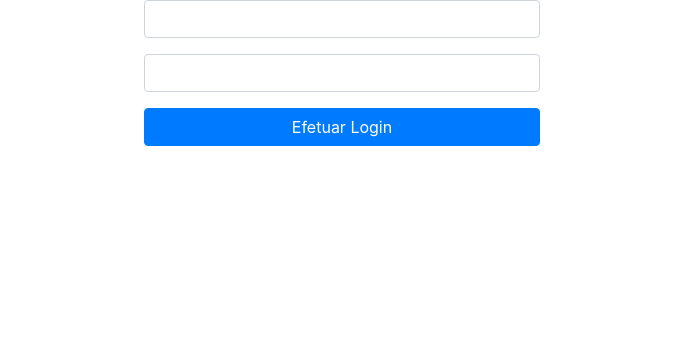
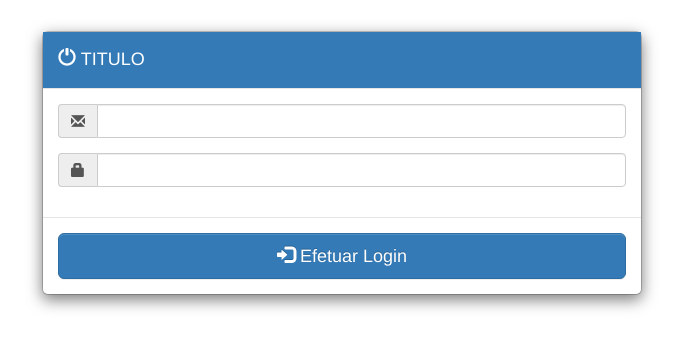
Before and after one commit to enivaldoqueiroz/painelAdmin, a PHP site: page / in a window 1280 px wide. Shown: the top 349 px of the page, without its empty margins (298-981 px from the left). Run offline with PHP 8.4, Linux system fonts and the light colour scheme; some libraries are stand-ins or nearby versions.

Commit message:
Finalizado a tela de login do Painel Administrativo.

```diff
--- a/index.php
+++ b/index.php
@@ -9,8 +9,12 @@
     <title><?= TITULO ?></title>
 
     <link rel="stylesheet" href="css/normalize.css" type="text/css">
+    <!-- Optional theme -->
+    <link rel="stylesheet" href="https://maxcdn.bootstrapcdn.com/bootstrap/3.3.7/css/bootstrap-theme.min.css" integrity="sha384-rHyoN1iRsVXV4nD0JutlnGaslCJuC7uwjduW9SVrLvRYooPp2bWYgmgJQIXwl/Sp" crossorigin="anonymous">
     <!-- Bootstrap CSS -->
-    <link rel="stylesheet" href="https://stackpath.bootstrapcdn.com/bootstrap/4.1.1/css/bootstrap.min.css" integrity="sha384-WskhaSGFgHYWDcbwN70/dfYBj47jz9qbsMId/iRN3ewGhXQFZCSftd1LZCfmhktB" crossorigin="anonymous">
+    <link rel="stylesheet" href="https://maxcdn.bootstrapcdn.com/bootstrap/3.3.7/css/bootstrap.min.css" integrity="sha384-BVYiiSIFeK1dGmJRAkycuHAHRg32OmUcww7on3RYdg4Va+PmSTsz/K68vbdEjh4u" crossorigin="anonymous">
+
+    <link rel="stylesheet" href="css/style.css" type="text/css" />
 
 </head>
 <body>
@@ -25,9 +29,18 @@
     <!-- Optional JavaScript -->
     <!-- jQuery first, then Popper.js, then Bootstrap JS -->
     <script src="https://ajax.googleapis.com/ajax/libs/jquery/3.3.1/jquery.min.js"></script>
+
+    <!--
     <script src="https://code.jquery.com/jquery-3.3.1.slim.min.js" integrity="sha384-q8i/X+965DzO0rT7abK41JStQIAqVgRVzpbzo5smXKp4YfRvH+8abtTE1Pi6jizo" crossorigin="anonymous"></script>
     <script src="https://cdnjs.cloudflare.com/ajax/libs/popper.js/1.14.3/umd/popper.min.js" integrity="sha384-ZMP7rVo3mIykV+2+9J3UJ46jBk0WLaUAdn689aCwoqbBJiSnjAK/l8WvCWPIPm49" crossorigin="anonymous"></script>
     <script src="https://stackpath.bootstrapcdn.com/bootstrap/4.1.1/js/bootstrap.min.js" integrity="sha384-smHYKdLADwkXOn1EmN1qk/HfnUcbVRZyYmZ4qpPea6sjB/pTJ0euyQp0Mk8ck+5T" crossorigin="anonymous"></script>
+    -->
+
+
+
+
+    <!-- Latest compiled and minified JavaScript -->
+    <script src="https://maxcdn.bootstrapcdn.com/bootstrap/3.3.7/js/bootstrap.min.js" integrity="sha384-Tc5IQib027qvyjSMfHjOMaLkfuWVxZxUPnCJA7l2mCWNIpG9mGCD8wGNIcPD7Txa" crossorigin="anonymous"></script>
 
     </div>
 
--- a/pag/login.php
+++ b/pag/login.php
@@ -1,21 +1,41 @@
 <div class="row">
   <div class="col-md-4"></div>
-  <div class="col-md-4">
-
-    <form method="post" action="exe/exe_login.php">
-        <div class="form-group">
-        <input class="form-control" type="email" name="user_email">
-        </div>
-
-        <div class="form-group">
-        <input class="form-control" type="password" name="user_senha">
-        </div>
+  <div class="col-md-4 shandow-box">
 
 
-        <button class="btn btn-primary btn-block"><i class="glyphicon glyphicon-log-in"></i>Efetuar Login</button>
-
-    </form>
 
   </div>
   <div class="col-md-4"></div>
 </div>
+
+
+  <div class="modal-dialog" role="document">
+    <div class="modal-content">
+      <div class="modal-header bg-primary">
+
+        <h4 class="modal-title"> <span class="glyphicon glyphicon-off"></span> <?= TITULO ?></h4>
+      </div>
+
+        <form method="post" action="exe/exe_login.php">
+                <div class="modal-body">
+
+                    <div class="form-group input-group">
+                        <span class="input-group-addon"> <span class="glyphicon glyphicon-envelope"></span> </span>
+                        <input class="form-control" type="email" name="user_email">
+                    </div>
+
+                    <div class="form-group input-group">
+                        <span class="input-group-addon"> <span class="glyphicon glyphicon-lock"></span> </span>
+                        <input class="form-control" type="password" name="user_senha">
+                    </div>
+
+
+                </div>
+
+                <div class="modal-footer">
+                <button class="btn btn-primary btn-lg btn-block" >
+                    <span class="glyphicon glyphicon-log-in"></span> Efetuar Login </button>
+                </div>
+        </form>
+    </div><!-- /.modal-content -->
+  </div><!-- /.modal-dialog -->
```
Also changed, not shown: css/normalize.css, css/style.css (added).
